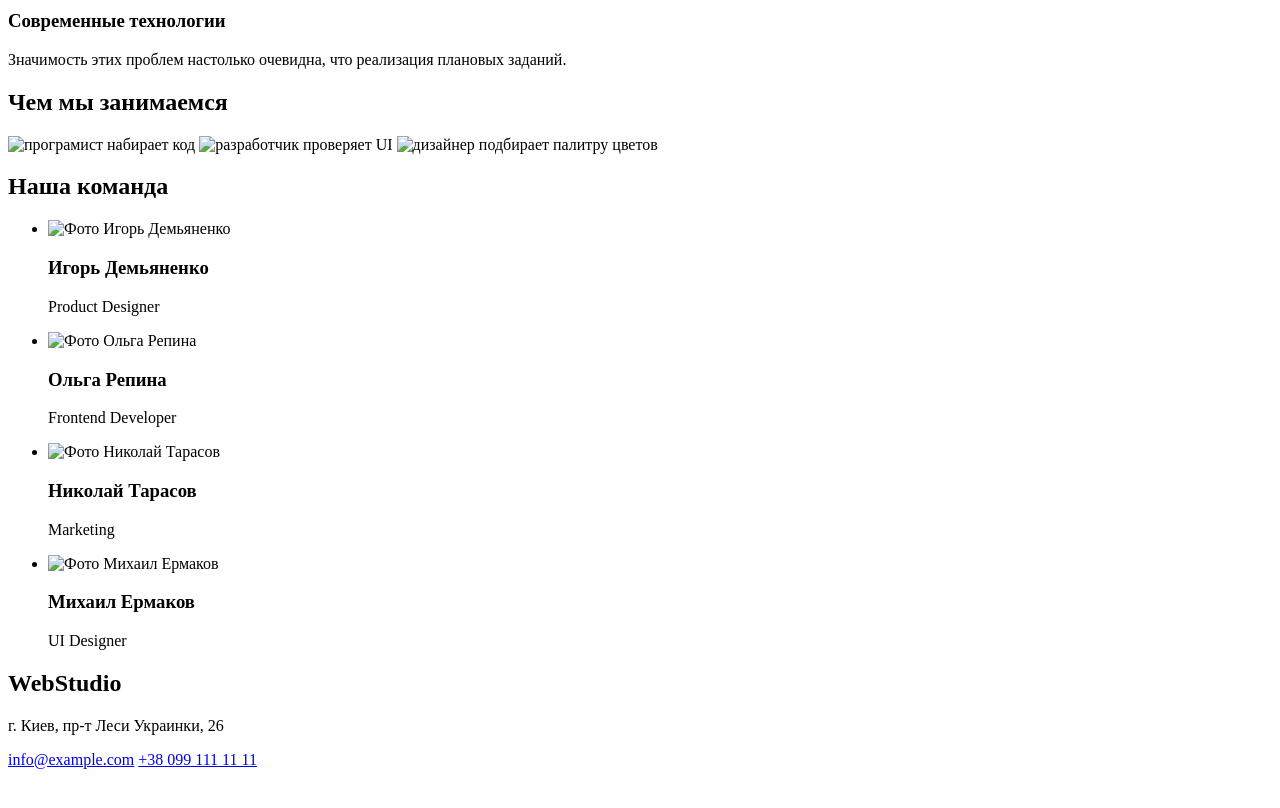
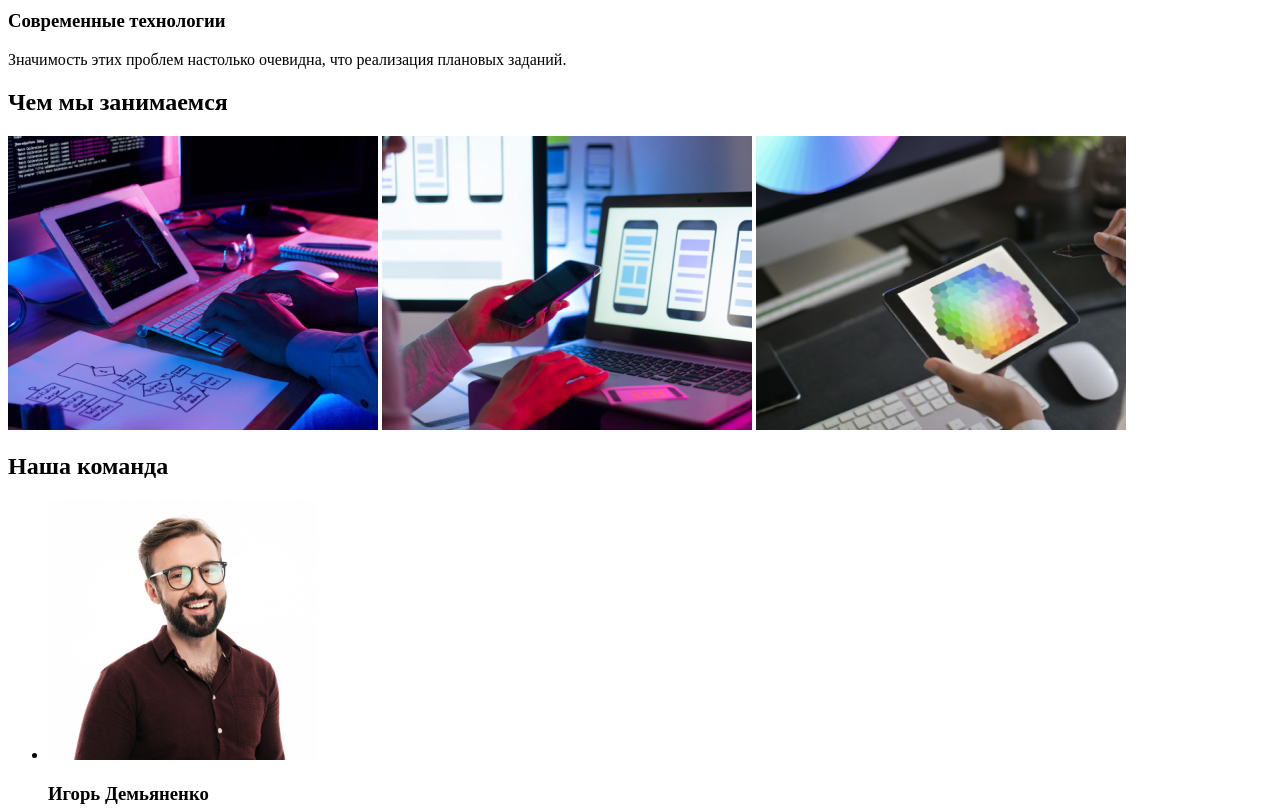
Before and after one commit to slavikidak/goit-markup-hw-01, a plain HTML site: page index.html in a window 1280 px wide. Shown: the part 520-1328 px from the top of the page. Before the commit the page ends 1297 px from the top, so only its background shows below. Drawn offline with Linux system fonts and the light colour scheme; the site is published under a folder, as on GitHub Pages, so addresses that start at the root find nothing.

Commit message:
Updates pictures URLs

```diff
--- a/index.html
+++ b/index.html
@@ -51,10 +51,10 @@
 
     <div>
       <h2>Чем мы занимаемся</h2>
-      <img src="/images/img1.png" width="370" alt="програмист набирает код" />
-      <img src="/images/img2.png" width="370" alt="разработчик проверяет UI" />
+      <img src="./images/img1.png" width="370" alt="програмист набирает код" />
+      <img src="./images/img2.png" width="370" alt="разработчик проверяет UI" />
       <img
-        src="/images/img3.png"
+        src="./images/img3.png"
         width="370"
         alt="дизайнер подбирает палитру цветов"
       />
@@ -65,7 +65,7 @@
       <ul>
         <li>
           <img
-            src="/images/team1.jpg"
+            src="./images/team1.jpg"
             width="270"
             alt="Фото Игорь Демьяненко"
           />
@@ -73,17 +73,17 @@
           <p>Product Designer</p>
         </li>
         <li>
-          <img src="/images/team2.jpg" width="270" alt="Фото Ольга Репина" />
+          <img src="./images/team2.jpg" width="270" alt="Фото Ольга Репина" />
           <h3>Ольга Репина</h3>
           <p>Frontend Developer</p>
         </li>
         <li>
-          <img src="/images/team3.jpg" width="270" alt="Фото Николай Тарасов" />
+          <img src="./images/team3.jpg" width="270" alt="Фото Николай Тарасов" />
           <h3>Николай Тарасов</h3>
           <p>Marketing</p>
         </li>
         <li>
-          <img src="/images/team4.jpg" width="270" alt="Фото Михаил Ермаков" />
+          <img src="./images/team4.jpg" width="270" alt="Фото Михаил Ермаков" />
           <h3>Михаил Ермаков</h3>
           <p>UI Designer</p>
         </li>
```
